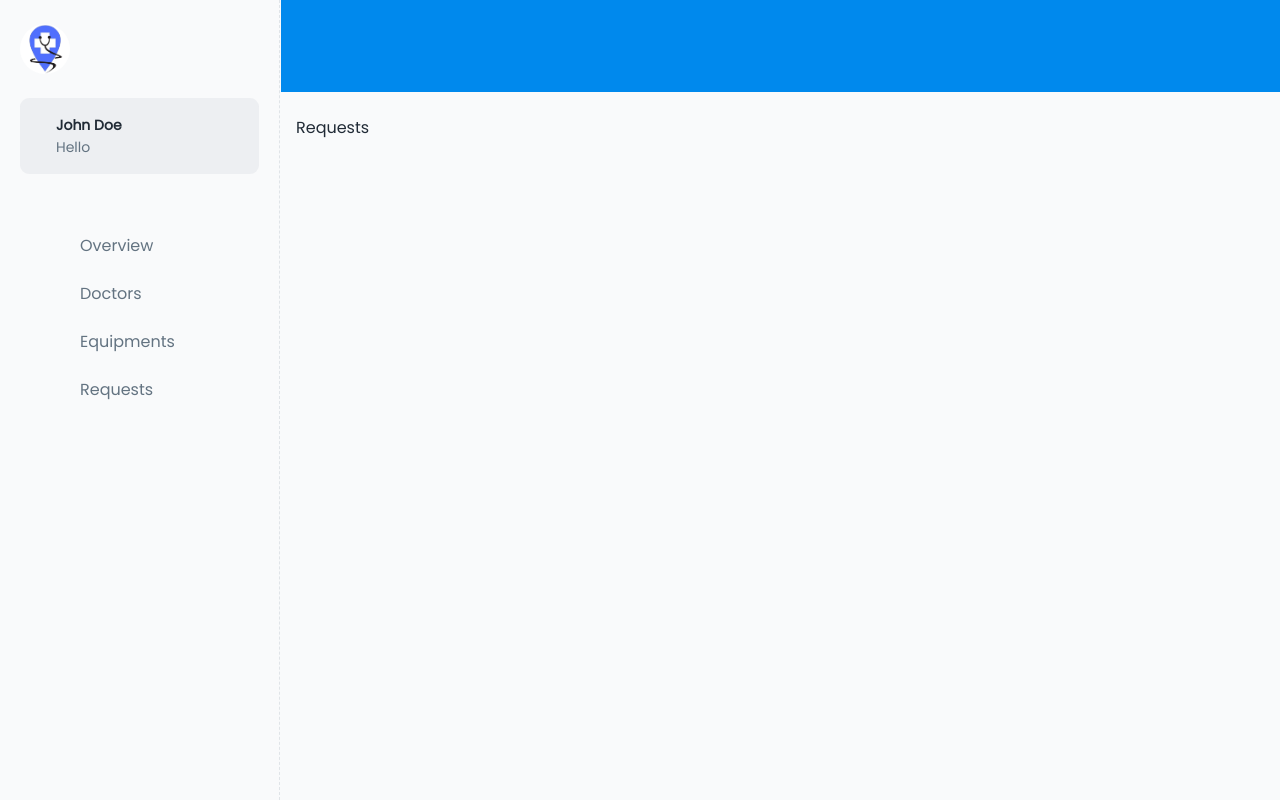
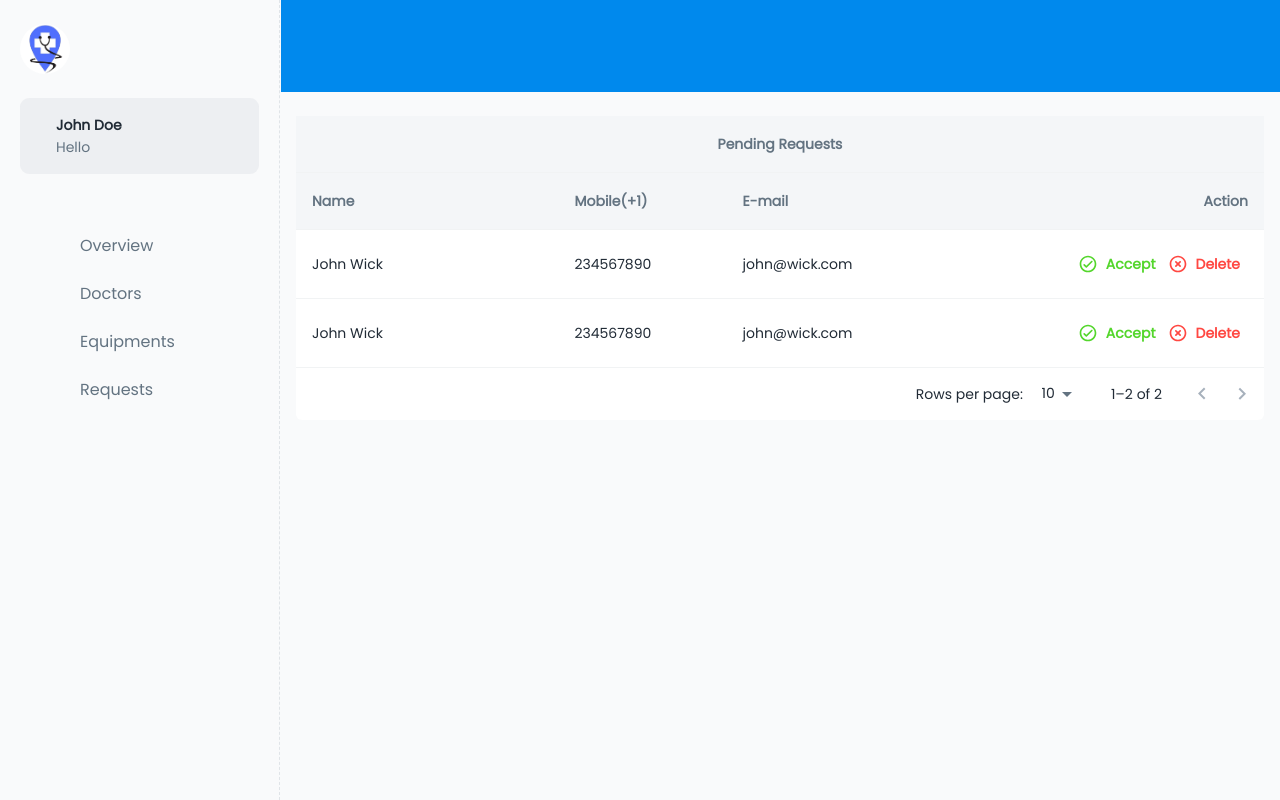
Before and after one commit to DhruvPatel96/walkineasy, a React (Create React App) app: page /clinic/dashboard/requests in a window 1280 px wide. Built offline with nearby package versions, Linux system fonts and the light colour scheme; some icons are missing.

Commit message:
Docter & request page

```diff
--- a/package.json
+++ b/package.json
@@ -10,7 +10,7 @@
 		"@mui/icons-material": "^5.11.11",
 		"@mui/joy": "^5.0.0-alpha.71",
 		"@mui/lab": "^5.0.0-alpha.122",
-		"@mui/material": "^5.11.12",
+		"@mui/material": "^5.11.13",
 		"@mui/x-data-grid": "^6.0.1",
 		"@testing-library/jest-dom": "^5.16.5",
 		"@testing-library/react": "^13.4.0",
--- a/src/pages/clinic/dashboard/Doctors.tsx
+++ b/src/pages/clinic/dashboard/Doctors.tsx
@@ -9,7 +9,7 @@ import TablePagination from '@mui/material/TablePagination';
 import TableRow from '@mui/material/TableRow';
 import {Button} from "@mui/material";
 import {useState} from "react";
-import DeleteIcon from '@mui/icons-material/Delete';
+import HighlightOffRoundedIcon from "@mui/icons-material/HighlightOffRounded";
 
 
 interface Column {
@@ -107,7 +107,7 @@ export default function ColumnGroupingTable() {
 										{row[columns[1].id]}
 									</TableCell>
 									<TableCell key={columns[2].id} align={columns[2].align}>
-										<Button variant="outlined" startIcon={<DeleteIcon/>} color="error" onClick={() => handleHideRow(index)}>Delete</Button>
+										<Button startIcon={<HighlightOffRoundedIcon/>} color="error" onClick={() => handleHideRow(index)}>Delete</Button>
 									</TableCell>
 								</TableRow>
 							);
--- a/src/pages/clinic/dashboard/Requests.tsx
+++ b/src/pages/clinic/dashboard/Requests.tsx
@@ -1,7 +1,136 @@
-import React from "react";
+import * as React from 'react';
+import Paper from '@mui/material/Paper';
+import Table from '@mui/material/Table';
+import TableBody from '@mui/material/TableBody';
+import TableCell from '@mui/material/TableCell';
+import TableContainer from '@mui/material/TableContainer';
+import TableHead from '@mui/material/TableHead';
+import TablePagination from '@mui/material/TablePagination';
+import TableRow from '@mui/material/TableRow';
+import {Button} from "@mui/material";
+import {useState} from "react";
+import HighlightOffRoundedIcon from '@mui/icons-material/HighlightOffRounded';
+import CheckCircleOutlineRoundedIcon from '@mui/icons-material/CheckCircleOutlineRounded';
 
-const Requests = () => {
-	return <div>Requests</div>;
-};
 
-export default Requests;
+interface Column {
+	id: 'name' | 'phone' | 'email'| 'action';
+	label: string;
+	minWidth?: number;
+	align?: 'right';
+	format?: (value: number) => string;
+}
+
+const columns: readonly Column[] = [
+	{ id: 'name', label: 'Name', minWidth: 170 },
+	{ id: 'phone', label: 'Mobile(+1)', minWidth: 100 },
+	{ id: 'email', label: 'E-mail', minWidth: 100 },
+	{
+		id: 'action',
+		label: 'Action',
+		minWidth: 170,
+		align: 'right',
+		format: (value: number) => value.toLocaleString('en-US'),
+	},
+];
+
+interface Data {
+	name: string;
+	phone: number;
+	email: string
+	action: boolean;
+}
+
+function createData(
+	name: string,
+	phone: number,
+	email: string,
+	action: boolean,
+): Data {
+	return { name, phone,email,action};
+}
+
+const rows = [
+	createData('John Wick', 234567890, 'john@wick.com',true),
+	createData('John Wick', 234567890, 'john@wick.com',true),
+
+];
+export default function ColumnGroupingTable() {
+	const [page, setPage] = React.useState(0);
+	const [rowsPerPage, setRowsPerPage] = React.useState(10);
+
+	const handleChangePage = (event: unknown, newPage: number) => {
+		setPage(newPage);
+	};
+
+	const handleChangeRowsPerPage = (event: React.ChangeEvent<HTMLInputElement>) => {
+		setRowsPerPage(+event.target.value);
+		setPage(0);
+	};
+	const [hiddenRows, setHiddenRows] = useState<number[]>([]);
+	const handleHideRow = (index: number) => {
+		setHiddenRows([...hiddenRows, index]);
+	};
+
+	return (
+		<Paper sx={{ width: '100%' }}>
+			<TableContainer sx={{ maxHeight: 440 }}>
+				<Table stickyHeader aria-label="sticky table">
+					<TableHead>
+						<TableRow>
+							<TableCell align="center" colSpan={4}>
+								Pending Requests
+							</TableCell>
+						</TableRow>
+						<TableRow>
+							{columns.map((column) => (
+								<TableCell
+									key={column.id}
+									align={column.align}
+									style={{ minWidth: column.minWidth }}
+								>
+									{column.label}
+								</TableCell>
+							))}
+						</TableRow>
+					</TableHead>
+					<TableBody>
+						{rows.slice(page * rowsPerPage, page * rowsPerPage + rowsPerPage).map((row, index) => {
+							const isHidden = hiddenRows.includes(index);
+							if (isHidden) {
+								return null;
+							}
+							return (
+								<TableRow hover role="checkbox" tabIndex={-1} key={row.phone}>
+									<TableCell key={columns[0].id} align={columns[0].align}>
+										{row[columns[0].id]}
+									</TableCell>
+									<TableCell key={columns[1].id} align={columns[1].align}>
+										{row[columns[1].id]}
+									</TableCell>
+									<TableCell key={columns[2].id} align={columns[2].align}>
+										{row[columns[2].id]}
+									</TableCell>
+									<TableCell key={columns[3].id} align={columns[3].align}>
+										<Button startIcon={<CheckCircleOutlineRoundedIcon/>} color="success" onClick={() => handleHideRow(index)}>Accept</Button>
+										<Button startIcon={<HighlightOffRoundedIcon/>} color="error" onClick={() => handleHideRow(index)}>Delete</Button>
+									</TableCell>
+								</TableRow>
+							);
+						})}
+					</TableBody>
+
+				</Table>
+			</TableContainer>
+			<TablePagination
+				rowsPerPageOptions={[10, 25, 100]}
+				component="div"
+				count={rows.length}
+				rowsPerPage={rowsPerPage}
+				page={page}
+				onPageChange={handleChangePage}
+				onRowsPerPageChange={handleChangeRowsPerPage}
+			/>
+		</Paper>
+	);
+}
```
Also changed, not shown: 1 other file (tests, documents, lock files or other folders).
